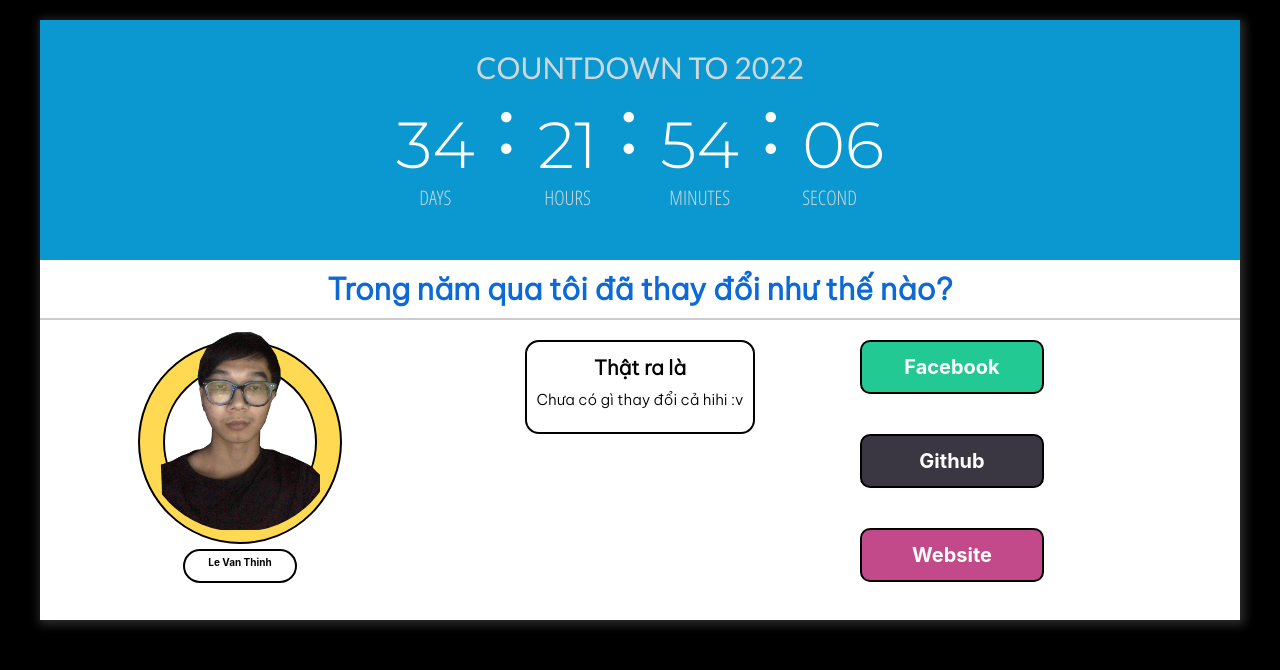
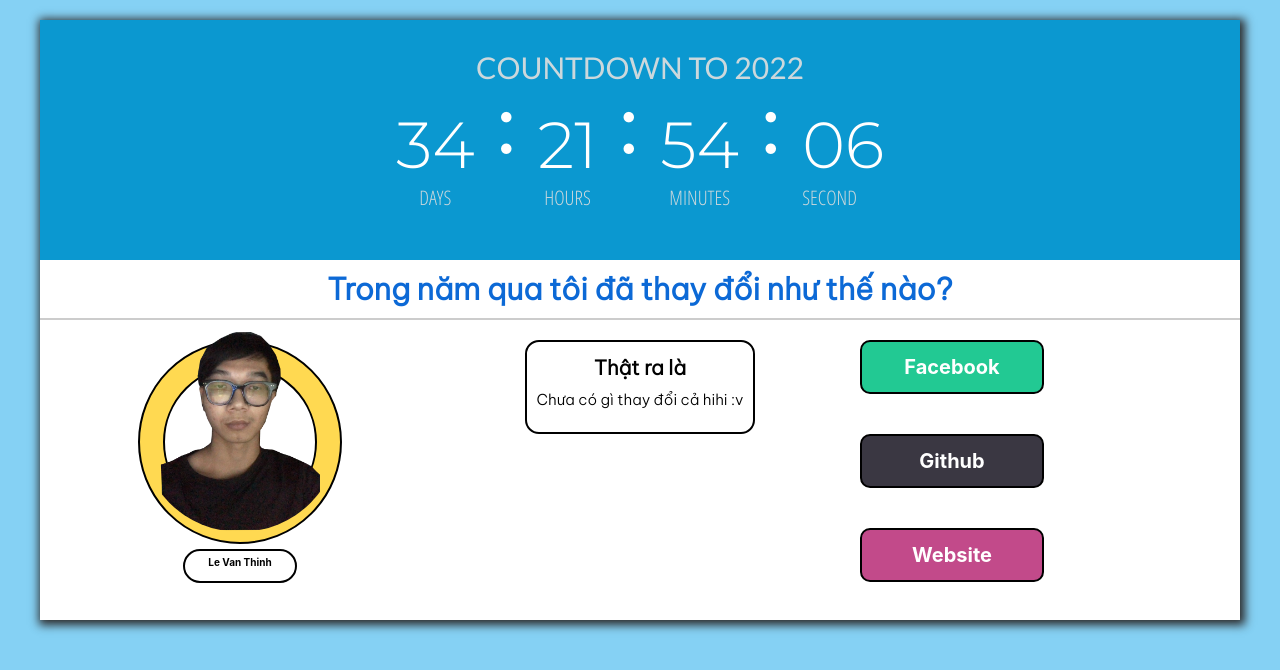
Before and after one commit to lethinh2003/countdown_newyear, a React (Create React App) app: page / in a window 1280 px wide. Shown: the top 670 px of the page. Built offline with nearby package versions, Linux system fonts and the light colour scheme.

Commit message:
Update index.css

```diff
--- a/src/index.css
+++ b/src/index.css
@@ -5,7 +5,7 @@ body {
     sans-serif;
   -webkit-font-smoothing: antialiased;
   -moz-osx-font-smoothing: grayscale;
-  background-color: black;
+  background-color: rgba(12, 164, 235, 0.5);
   font-size: 62.5%;
 }
 
```
